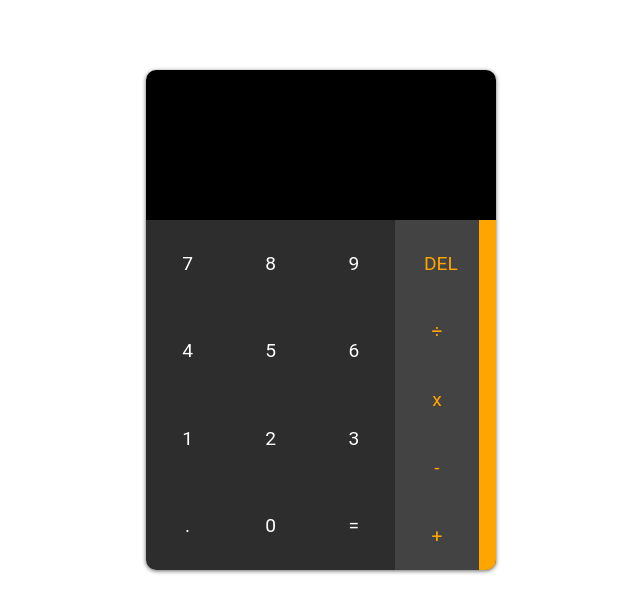
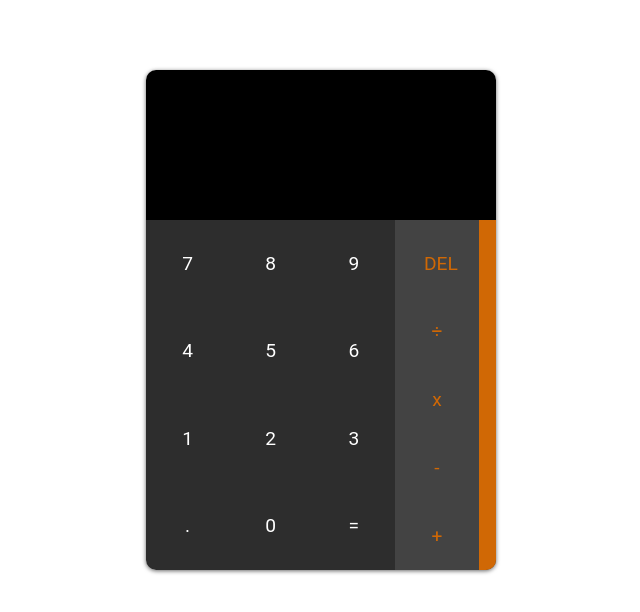
Before and after one commit to hizikNewton/simple-calculator, a plain HTML site: page index.html in a window 1280 px wide. Shown: the whole page, without its empty margins (319-959 px from the left). Drawn offline with Linux system fonts and the light colour scheme.

Commit message:
edit color style

```diff
--- a/style.css
+++ b/style.css
@@ -45,12 +45,12 @@
     display: grid;
     justify-items: center;
     padding-top: 10px;
-    color:orange;
+    color:#d06805;
     background-color: #434343;
     align-items: center;
   }
   .slider{
-    background-color: orange;
+    background-color: #d06805;
   }
 span[data-key],.delete{
   width: 50px;
```
